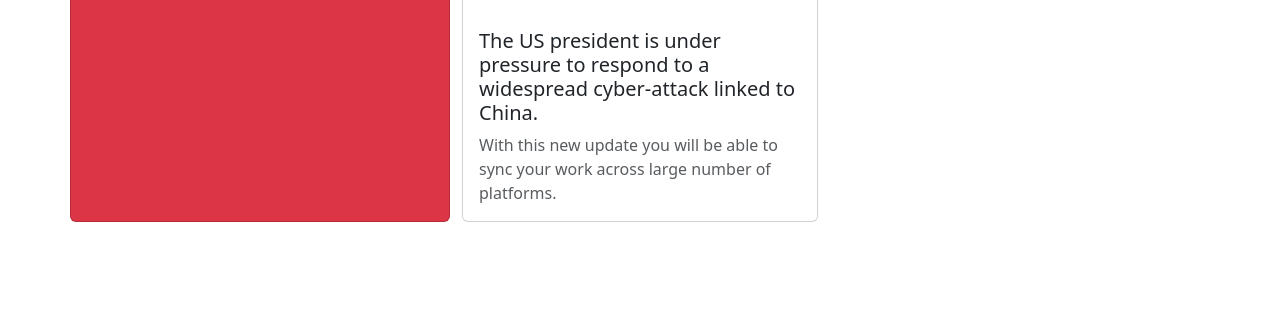
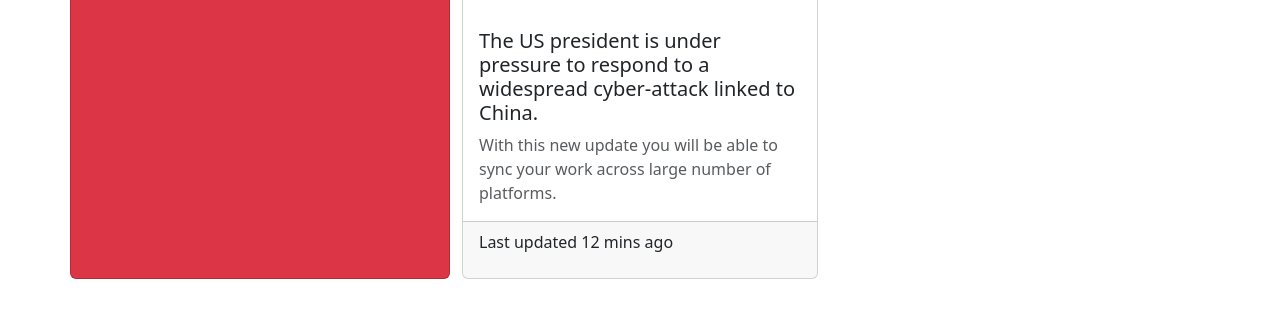
Before and after one commit to acciojob/bootstrap-card-sandeepsamanth, a website: page main.html in a window 1280 px wide. Shown: the part 636-954 px from the top of the page. Before the commit the page ends 906 px from the top, so only its background shows below. Drawn offline with nearby package versions, Linux system fonts and the light colour scheme.

Commit message:
created a submission

```diff
--- a/main.html
+++ b/main.html
@@ -57,6 +57,10 @@
                             of platforms.</p>
 
                     </div>
+					<div class="card-footer">
+						<p>Last updated 12 mins ago</p>
+					</div>
+
                     </div>
                 </div>
             </div>
```
